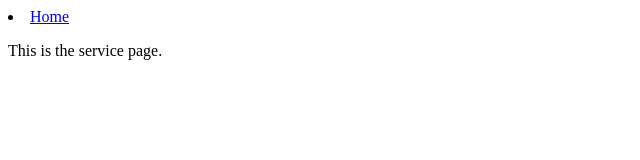
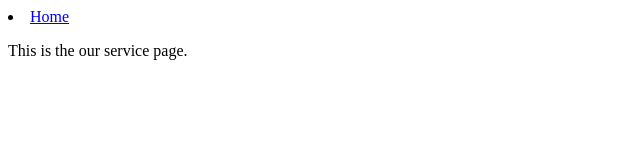
Before and after one commit to ohvaa/html-app, a plain HTML site: page service.html in a window 1280 px wide. Shown: the full height of the page, 0-640 px from the left. Drawn offline with Linux system fonts and the light colour scheme.

Commit message:
fix: fix service title

```diff
--- a/service.html
+++ b/service.html
@@ -3,10 +3,10 @@
 <head>
     <meta charset="UTF-8">
     <meta name="viewport" content="width=device-width, initial-scale=1.0">
-    <title>Service Page</title>
+    <title>Our Service</title>
 </head>
 <body>
     <li class="nav-item"><a class="nav-link" href="index.html">Home</a></li>
-    <p>This is the service page.</p>
+    <p>This is the our service page.</p>
 </body>
 </html>
```
